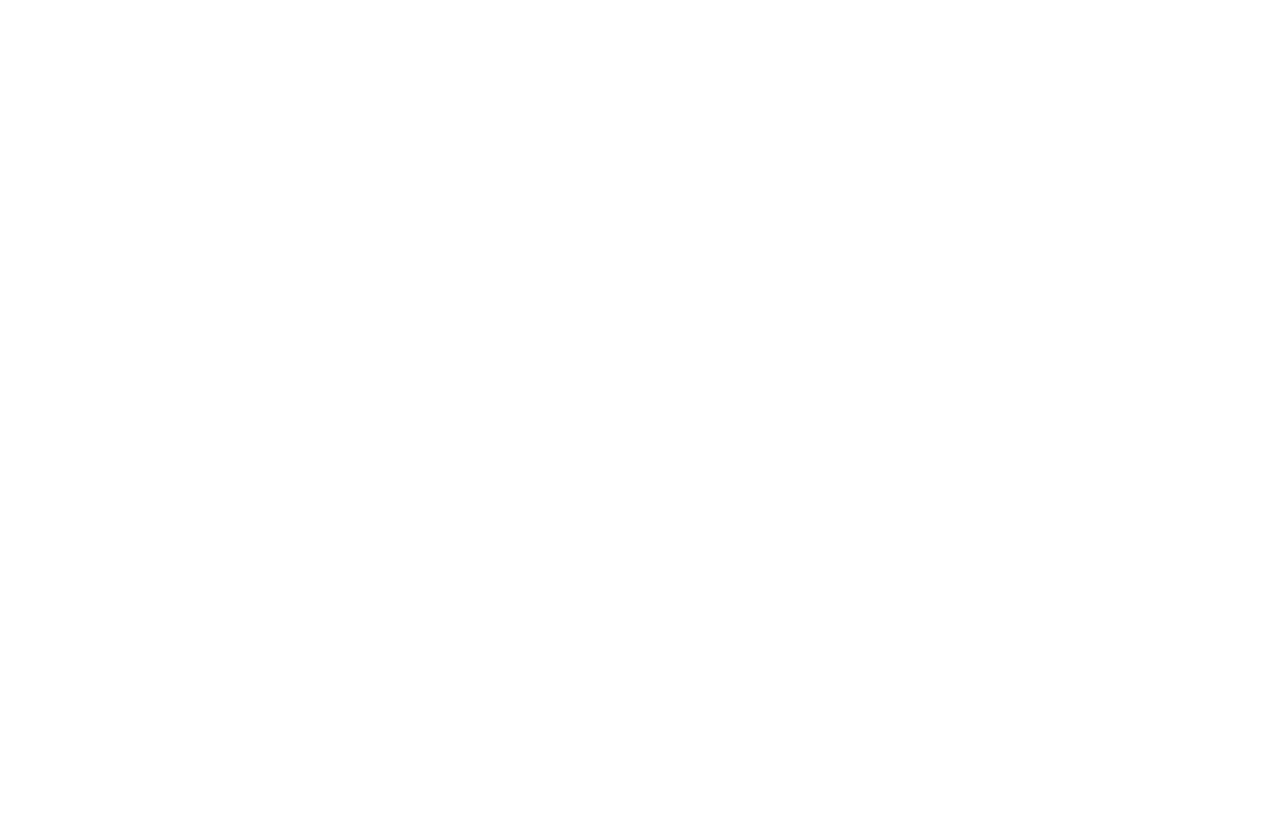
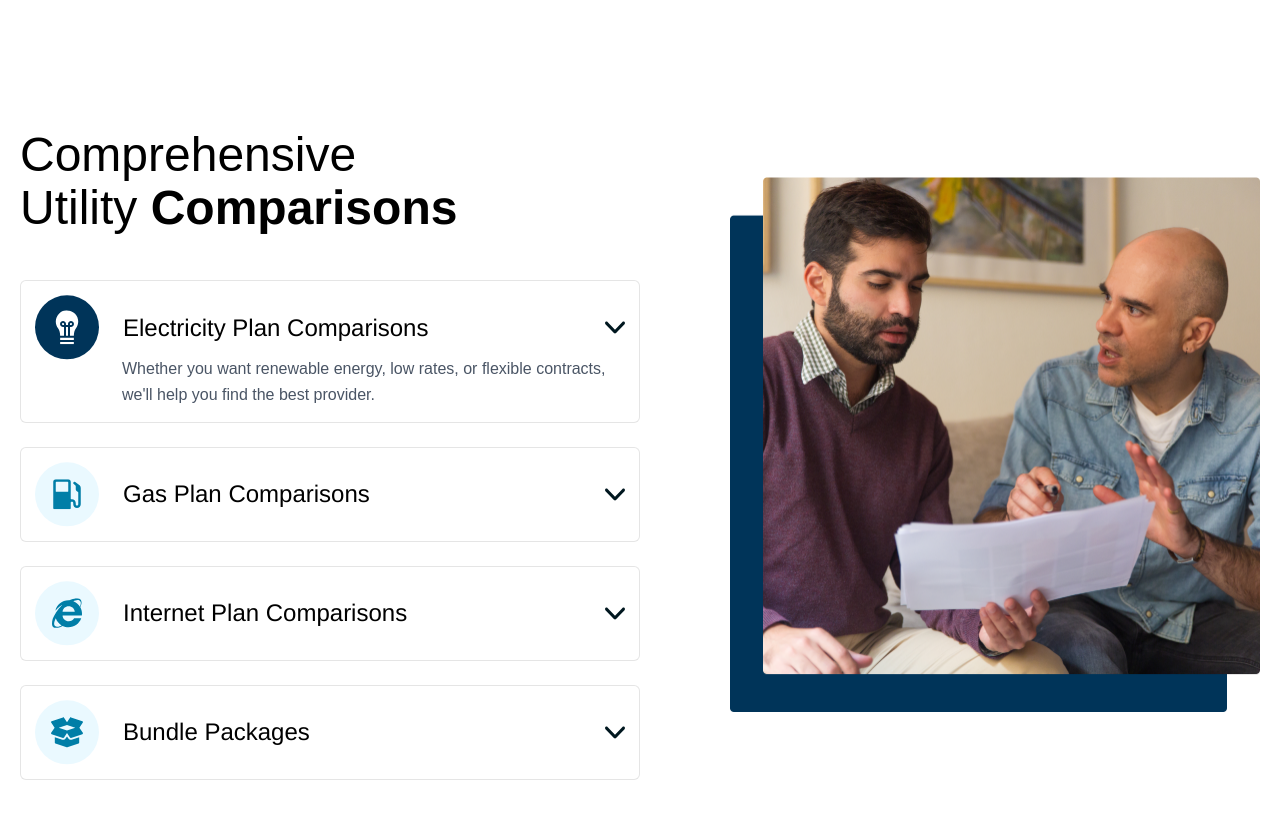
Before and after one commit to nupurbishnoi549/Central-bill-page, a React (Vite) app: page / in a window 1280 px wide. Shown: the part 2740-3559 px from the top of the page. Before the commit the page ends 2707 px from the top, so only its background shows below. Built offline with nearby package versions, Linux system fonts and the light colour scheme; a web font is replaced by a local one.

Commit message:
comprehensive section done

```diff
--- a/src/App.jsx
+++ b/src/App.jsx
@@ -3,6 +3,7 @@
 import CompaniesLogo from './components/CompanyLogo'
 import EnergyPlans from './components/EnergyPlan'
 import SimpleSteps from './components/SimpleSteps'
+import Comprehensive from './components/comprehensive'
 
 const App = () => {
   return (
@@ -10,7 +11,8 @@
       <Hero />
       <CompaniesLogo />
       <EnergyPlans />
-      <SimpleSteps/>
+      <SimpleSteps />
+      <Comprehensive/>
     </>
   )
 }
--- /dev/null
+++ b/src/components/comprehensive.jsx
@@ -0,0 +1,75 @@
+import React, { useState } from 'react';
+import { planComparisons } from '../utils/helper';
+import InteriorDesigner from '../assets/images/webp/interior-designer-image.webp'
+import CloseArrow from '../assets/images/svg/close.svg'
+import OpenArrow from '../assets/images/svg/open.svg'
+import Heading from './common/CommonHeading';
+
+const Comprehensive = () => {
+    const [openSection, setOpenSection] = useState(1);
+
+    const toggleMenu = (menu) => {
+        setOpenSection((prev) => (prev === menu ? null : menu));
+    };
+
+    return (
+        <div id='services' className='py-[162px] max-xl:py-[80px] max-lg:py-16'>
+            <div className="container w-full mx-auto px-5">
+                <div className="lg:flex justify-between items-start ">
+                    <div className='lg:w-6/12 w-full'>
+                        <Heading headingText="Comprehensive Utility" headingSpanText="Comparisons" className="lg:!max-w-[456px] md:!text-center !text-left lg:!text-left !pb-[46px] max-md:!pb-7" />
+                        <div className="space-y-6">
+                            {planComparisons.map((plan) => (
+                                <div
+                                    key={plan.id}
+                                    className="bg-white hover:shadow-lg rounded-md p-[14px] border border-[#0000001A] transition-all duration-700 ease-in-out"
+                                >
+                                    <button
+                                        onClick={() => toggleMenu(plan.id)}
+                                        className="w-full text-left font-medium cursor-pointer text-2xl flex items-center justify-between max-md:text-lg lg:whitespace-nowrap"
+                                    >
+                                        <div className="flex items-center">
+                                            <img className='w-[64px] mr-6 pointer-events-none' src={plan.img} alt={plan.title} />
+                                            {plan.title}
+                                        </div>
+                                        <span className={`text-xl ${plan.marginClass}`}>
+                                            {openSection === plan.id ? (
+                                                <img
+                                                    src={OpenArrow}
+                                                    alt="Collapse"
+                                                    className="h-5 w-5 transition-all duration-700 rotate-180"
+                                                />
+                                            ) : (
+                                                <img
+                                                    src={CloseArrow}
+                                                    alt="Expand"
+                                                    className="h-5 w-5 transition-all duration-700 rotate-0"
+                                                />
+                                            )}
+                                        </span>
+                                    </button>
+
+                                    <div
+                                        className={`transition-all duration-700 ease-in-out overflow-hidden ${openSection === plan.id ? 'max-h-[200px] opacity-100' : 'max-h-0 opacity-0'
+                                            }`}
+                                    >
+                                        {openSection === plan.id && (
+                                            <p className="-mt-1 text-gray-600 text-base  font-normal leading-[25.6px] ml-[87px]">
+                                                {plan.description}
+                                            </p>
+                                        )}
+                                    </div>
+                                </div>
+                            ))}
+                        </div>
+                    </div>
+                    <div className='lg:w-6/12 flex justify-end pt-12 max-lg:justify-center max-lg:pt-10'>
+                        <img src={InteriorDesigner} alt="designer" className="max-w-[530px] max-lg:mx-auto max-xl:max-w-[465px] max-lg:w-full pointer-events-none transition-all duration-700 hover:scale-105" />
+                    </div>
+                </div>
+            </div>
+        </div>
+    );
+};
+
+export default Comprehensive;
```
